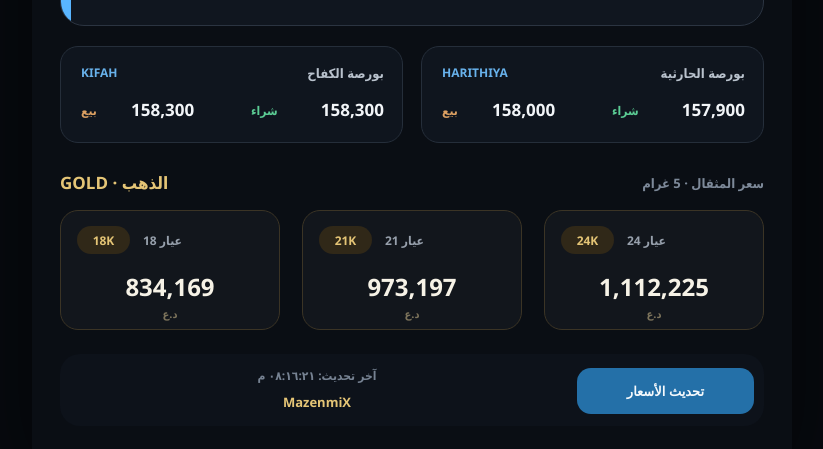
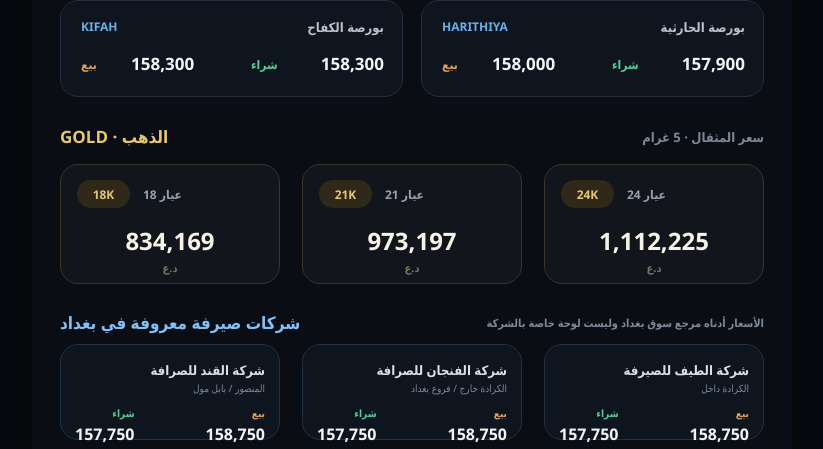
Before and after one commit to mazenmix/MX-TV, a plain HTML site: page web/index.html in a window 1280 px wide. Shown: the part 302-751 px from the top of the page, without its empty margins (228-1051 px from the left). Drawn offline with Linux system fonts and the light colour scheme.

Commit message:
Add Baghdad exchange company cards with live retail reference

```diff
--- a/web/index.html
+++ b/web/index.html
@@ -10,10 +10,10 @@
 <link rel="icon" href="./icon.svg" type="image/svg+xml">
 <style>
 *{box-sizing:border-box}
-html,body{margin:0;width:100%;height:100%;overflow:hidden;background:#070a0f;color:#f5f7fa;font-family:"Segoe UI",Tahoma,Arial,sans-serif}
+html,body{margin:0;width:100%;min-height:100%;overflow-x:hidden;overflow-y:auto;background:#070a0f;color:#f5f7fa;font-family:"Segoe UI",Tahoma,Arial,sans-serif}
 body{display:grid;place-items:center}
-#viewport{position:relative;width:760px;height:708px;transform-origin:center center}
-#app{position:absolute;inset:0;width:760px;height:708px;background:#0a0e14;overflow:hidden;box-shadow:0 26px 80px rgba(0,0,0,.55)}
+#viewport{position:relative;width:760px;height:970px;transform-origin:center center}
+#app{position:absolute;inset:0;width:760px;height:970px;background:#0a0e14;overflow:hidden;box-shadow:0 26px 80px rgba(0,0,0,.55)}
 .abs{position:absolute}
 .header{left:0;top:0;width:760px;height:76px;background:#0d121a;border-bottom:1px solid #232a34}
 .brandbox{left:28px;top:18px;width:40px;height:40px;border-radius:20px;background:#19212d;border:1px solid #cca855;display:flex;align-items:center;justify-content:center;color:#e5c576;font-weight:700;font-size:24px;direction:ltr}
@@ -53,13 +53,23 @@
 .gprice{left:16px;top:55px;right:16px;height:40px;display:flex;align-items:center;justify-content:center;color:#f6f2e6;direction:ltr;font-size:24px;font-weight:700}
 .giqd{left:16px;top:93px;right:16px;height:19px;display:flex;align-items:center;justify-content:center;color:#7c735b;direction:rtl;font-size:11px;font-weight:600}
 
-.footer{left:28px;top:610px;width:704px;height:72px;border-radius:20px;background:#0d121a}
+.ex-title{left:28px;top:610px;width:330px;height:30px;direction:rtl;text-align:left;line-height:30px;color:#83c0f7;font-size:17px;font-weight:700}
+.ex-note{left:365px;top:610px;width:367px;height:30px;direction:rtl;text-align:right;line-height:30px;color:#7d8999;font-size:11px;font-weight:600}
+.exgrid{position:absolute;left:28px;top:646px;width:704px;display:grid;grid-template-columns:repeat(3,220px);gap:12px 22px}
+.excard{height:96px;border-radius:18px;background:#0f151e;border:1px solid #253140;padding:12px 14px;direction:rtl}
+.exname{height:26px;display:flex;align-items:center;justify-content:flex-start;color:#d8e0e9;font-size:13px;font-weight:700;white-space:nowrap;overflow:hidden;text-overflow:ellipsis}
+.exarea{color:#7d8999;font-size:10px;margin-top:-2px}
+.exvals{display:flex;align-items:center;justify-content:space-between;margin-top:11px;direction:ltr}
+.exval{font-size:16px;font-weight:700;color:#f2f5f8}
+.exlbl{font-size:10px;font-weight:700;margin-bottom:3px;direction:rtl}
+.exsell .exlbl{color:#dca062}.exbuy .exlbl{color:#5bcc94}
+.footer{left:28px;top:870px;width:704px;height:72px;border-radius:20px;background:#0d121a}
 .updated{left:10px;top:7px;width:494px;height:29px;display:flex;align-items:center;justify-content:center;direction:rtl;color:#768292;font-size:12px;font-weight:600;white-space:nowrap}
 .sig{left:10px;top:34px;width:494px;height:28px;display:flex;align-items:center;justify-content:center;color:#e5c576;font-size:13px;font-weight:700;direction:ltr}
 .refresh{left:517px;top:14px;width:177px;height:46px;border:0;border-radius:14px;background:#2470a8;color:#f5f9fc;font-size:13px;font-weight:700;direction:rtl;cursor:pointer}
 .refresh:hover{filter:brightness(1.08)}.refresh:active{filter:brightness(.94)}
 .refresh:disabled{cursor:default;filter:none}
-.err{left:28px;top:683px;width:704px;height:19px;text-align:center;direction:rtl;color:#7f8b9a;font-size:10px;line-height:19px}
+.err{left:28px;top:943px;width:704px;height:19px;text-align:center;direction:rtl;color:#7f8b9a;font-size:10px;line-height:19px}
 </style>
 </head>
 <body>
@@ -97,6 +107,17 @@
   <section class="goldcard g21"><div class="kbadge abs">21K</div><div class="kar abs">عيار 21</div><div class="gprice abs" id="g21">973,197</div><div class="giqd abs">د.ع</div></section>
   <section class="goldcard g24"><div class="kbadge abs">24K</div><div class="kar abs">عيار 24</div><div class="gprice abs" id="g24">1,112,225</div><div class="giqd abs">د.ع</div></section>
 
+  <div class="ex-title abs">شركات صيرفة معروفة في بغداد</div>
+  <div class="ex-note abs">الأسعار أدناه مرجع سوق بغداد وليست لوحة خاصة بالشركة</div>
+  <section class="exgrid">
+    <div class="excard"><div class="exname">شركة الطيف للصيرفة</div><div class="exarea">الكرادة داخل</div><div class="exvals"><div class="exbuy"><div class="exlbl">شراء</div><div class="exval officeBuy">157,750</div></div><div class="exsell"><div class="exlbl">بيع</div><div class="exval officeSell">158,750</div></div></div></div>
+    <div class="excard"><div class="exname">شركة الفنجان للصرافة</div><div class="exarea">الكرادة خارج / فروع بغداد</div><div class="exvals"><div class="exbuy"><div class="exlbl">شراء</div><div class="exval officeBuy">157,750</div></div><div class="exsell"><div class="exlbl">بيع</div><div class="exval officeSell">158,750</div></div></div></div>
+    <div class="excard"><div class="exname">شركة القند للصرافة</div><div class="exarea">المنصور / بابل مول</div><div class="exvals"><div class="exbuy"><div class="exlbl">شراء</div><div class="exval officeBuy">157,750</div></div><div class="exsell"><div class="exlbl">بيع</div><div class="exval officeSell">158,750</div></div></div></div>
+    <div class="excard"><div class="exname">شركة سما بغداد للصرافة</div><div class="exarea">الكرادة / السعدون / الحارثية</div><div class="exvals"><div class="exbuy"><div class="exlbl">شراء</div><div class="exval officeBuy">157,750</div></div><div class="exsell"><div class="exlbl">بيع</div><div class="exval officeSell">158,750</div></div></div></div>
+    <div class="excard"><div class="exname">شركة الأثير للصرافة</div><div class="exarea">عرصات الهندية / الكاظمية</div><div class="exvals"><div class="exbuy"><div class="exlbl">شراء</div><div class="exval officeBuy">157,750</div></div><div class="exsell"><div class="exlbl">بيع</div><div class="exval officeSell">158,750</div></div></div></div>
+    <div class="excard"><div class="exname">شركة الميار للصرافة</div><div class="exarea">الحارثية / خلف بغداد مول</div><div class="exvals"><div class="exbuy"><div class="exlbl">شراء</div><div class="exval officeBuy">157,750</div></div><div class="exsell"><div class="exlbl">بيع</div><div class="exval officeSell">158,750</div></div></div></div>
+  </section>
+
   <section class="footer abs">
     <div class="updated abs" id="updated">آخر تحديث: --:--:--</div>
     <div class="sig abs">MazenmiX</div>
@@ -112,8 +133,12 @@
 let lastData=null;
 
 function fit(){
-  const s=Math.min(innerWidth/760,innerHeight/708,1);
-  $('viewport').style.transform='scale('+s+')';
+  const s=Math.min(innerWidth/760,1);
+  const vp=$('viewport');
+  vp.style.transform='scale('+s+')';
+  vp.style.height=(970*s)+'px';
+  vp.style.width=(760*s)+'px';
+  vp.style.margin='0 auto';
 }
 addEventListener('resize',fit);fit();
 
```
